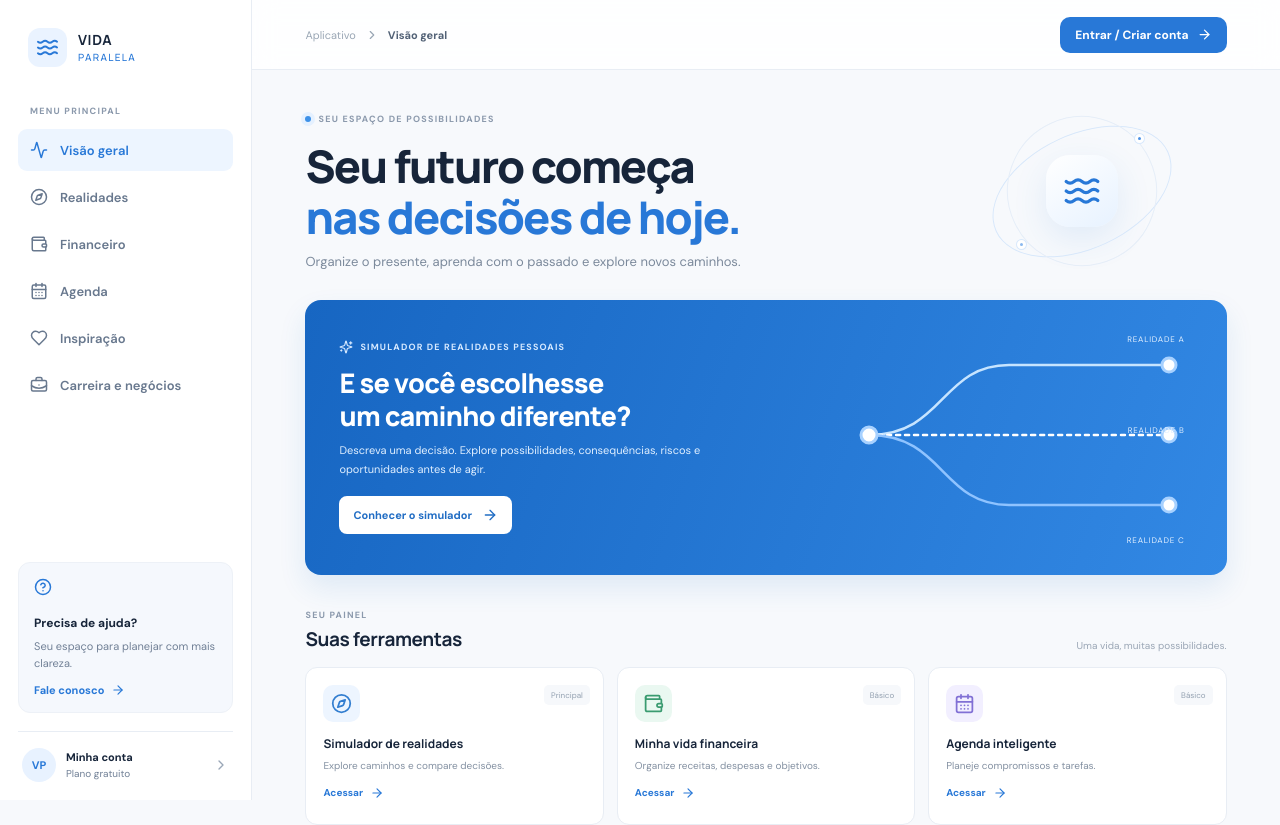
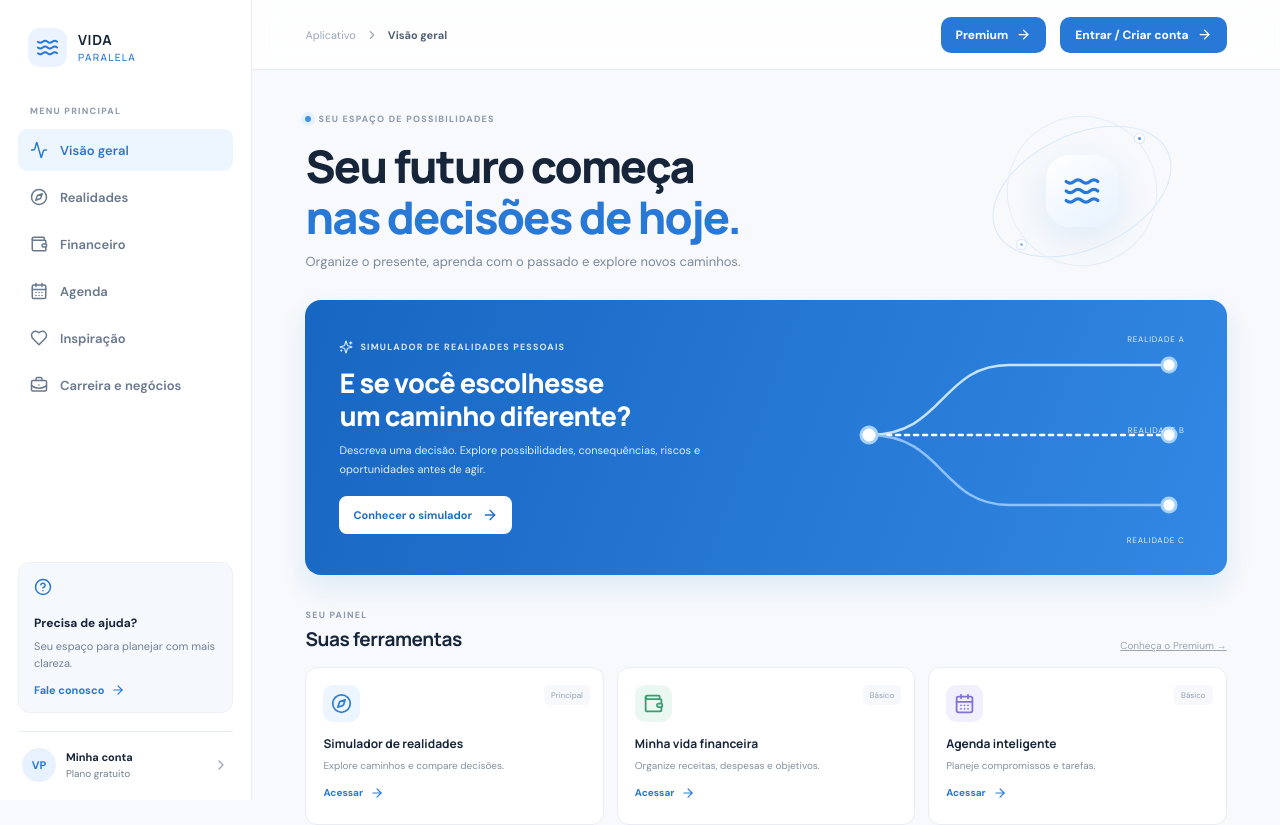
Before and after one commit to luckaslemes/vida-paralela, a Next.js app: page / in a window 1280 px wide. Shown: the top 825 px of the page. Built offline with nearby package versions, Linux system fonts and the light colour scheme; no server answers.

Commit message:
Add Premium entry points to dashboard

```diff
--- a/src/app/page.tsx
+++ b/src/app/page.tsx
@@ -80,7 +80,7 @@ export default function Home() {
         <header className="topbar">
           <div className="mobile-brand"><span className="brand-mark"><Waves size={20}/></span><strong>VIDA PARALELA</strong></div>
           <div className="breadcrumb">Aplicativo <ChevronRight size={14}/> <strong>Visão geral</strong></div>
-          {signedIn ? <div style={{display:"flex",alignItems:"center",gap:12,fontSize:12}}><span>Olá, {userName}</span><button className="account-link" onClick={signOut}>Sair</button></div> : <a className="account-link" href="/login">Entrar / Criar conta <ArrowRight size={15}/></a>}
+          {signedIn ? <div style={{display:"flex",alignItems:"center",gap:12,fontSize:12}}><span>Olá, {userName}</span><button className="account-link" onClick={signOut}>Sair</button></div> : <div style={{display:"flex",alignItems:"center",gap:14}}><a className="account-link" href="/premium">Premium <ArrowRight size={15}/></a><a className="account-link" href="/login">Entrar / Criar conta <ArrowRight size={15}/></a></div>}
         </header>
 
         <div className="content">
@@ -106,7 +106,7 @@ export default function Home() {
             </div>
           </section>
 
-          <div className="section-heading"><div><span className="eyebrow">SEU PAINEL</span><h2>Suas ferramentas</h2></div><span className="section-note">Uma vida, muitas possibilidades.</span></div>
+          <div className="section-heading"><div><span className="eyebrow">SEU PAINEL</span><h2>Suas ferramentas</h2></div><a className="section-note" href="/premium">Conheça o Premium →</a></div>
           <div className="module-grid">
             {modules.map((m) => { const Icon = m.icon; return (
               <article className="module-card" key={m.title}>
```
